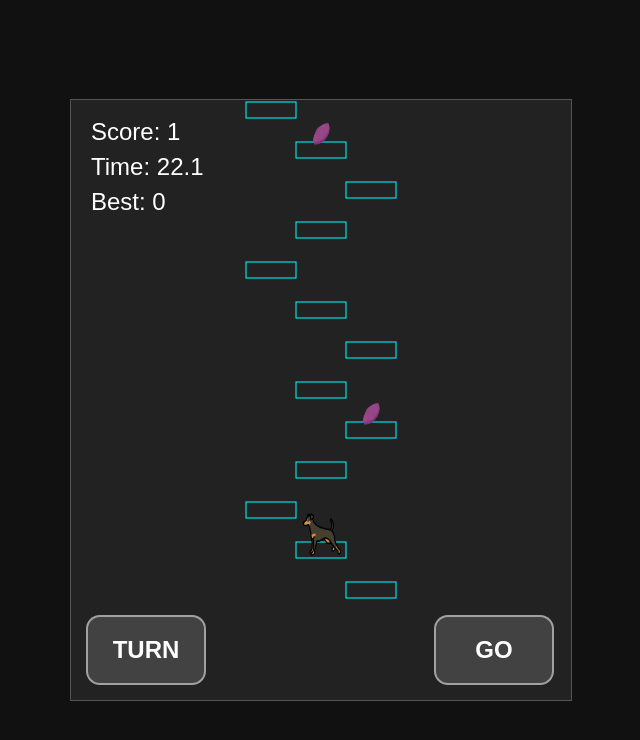
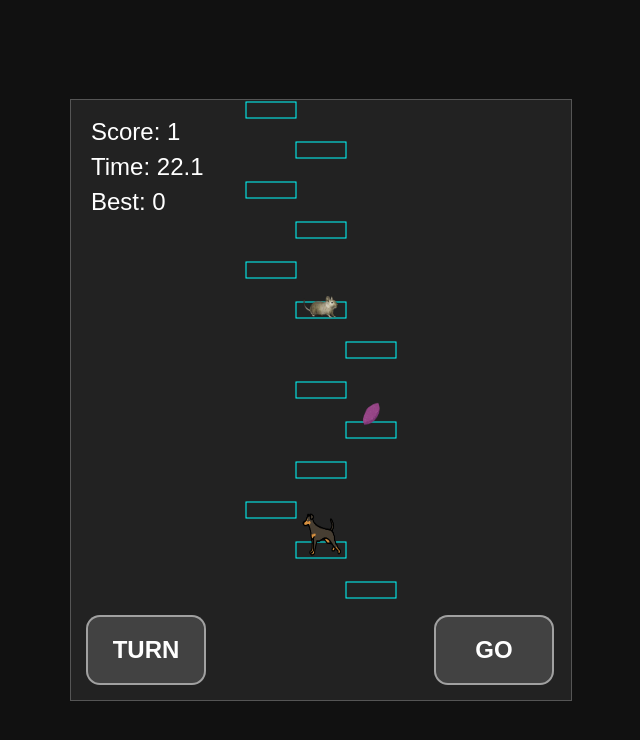
Before and after one commit to dipsy103/stairs, a plain HTML site: page index.html in a window 1280 px wide. Both pictures are taken after a click on the button "TURN". Shown: the whole page, without its empty margins (320-960 px from the left). Drawn offline with Linux system fonts and the light colour scheme.

Commit message:
チャッピーにすぐ会える

```diff
--- a/index.html
+++ b/index.html
@@ -209,7 +209,7 @@ function reset(){
 
         potatoPath.push(Math.random() < 0.10);
 
-        if (!chappiePlaced && i > 5 && Math.random() < 0.05) {
+        if (!chappiePlaced && i > 5 && Math.random() < 0.55) {
             chappiePath.push(true);
             chappiePlaced = true;
         } else {
@@ -299,7 +299,7 @@ function move(turn){
 
     potatoPath.push(Math.random() < 0.10);
 
-    if (!hasChappy && !chappiePath.includes(true) && Math.random() < 0.05) {
+    if (!hasChappy && !chappiePath.includes(true) && Math.random() < 0.55) {
         chappiePath.push(true);
     } else {
         chappiePath.push(false);
```
